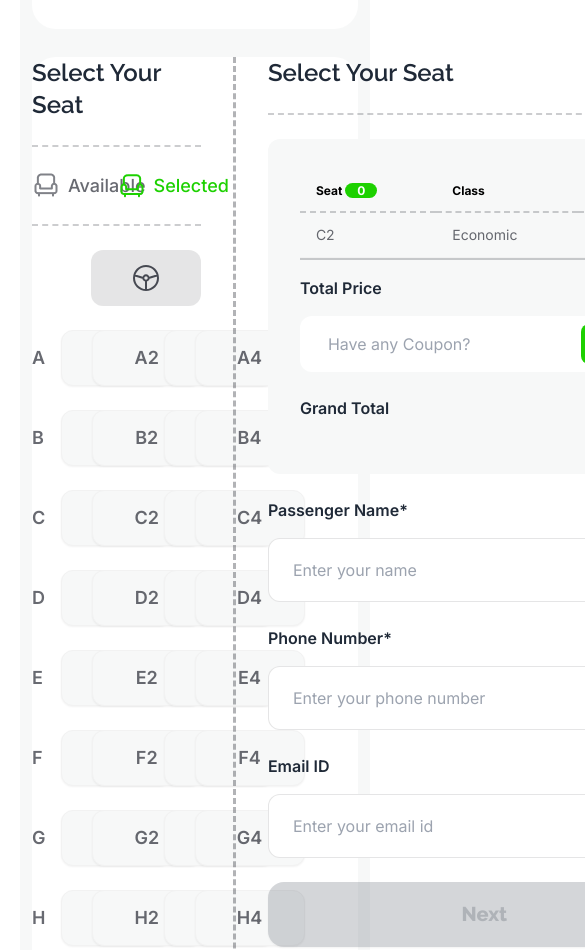
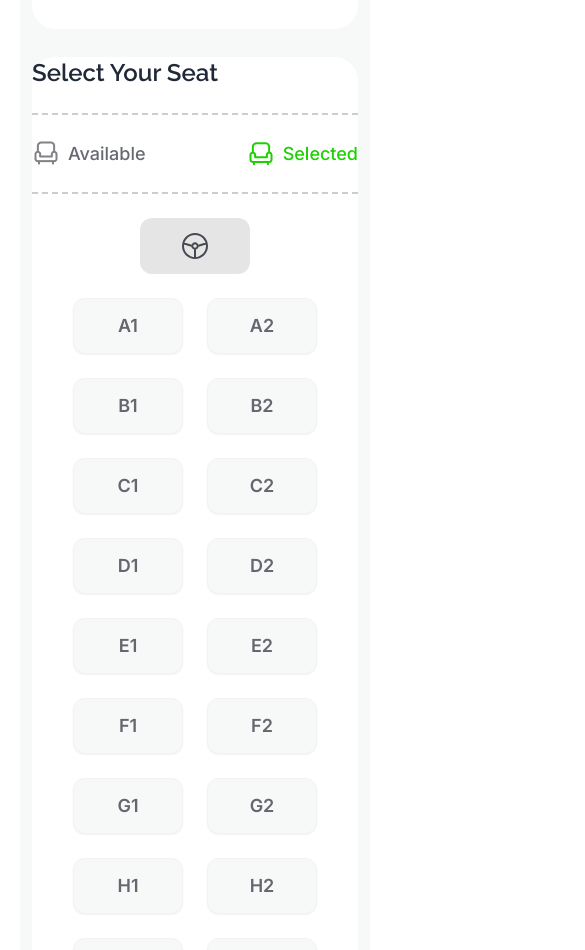
Before and after one commit to najim2004/my-fifth-assignment, a plain HTML site: page index.html in a window 390 px wide. Shown: the part 2849-3799 px from the top of the page, 585 px wide, since content can reach past the window. Drawn offline with nearby package versions, Linux system fonts and the light colour scheme.

Commit message:
Added ticket booking section design with responsive

```diff
--- a/index.html
+++ b/index.html
@@ -206,7 +206,7 @@
 
         <!-- Tickets booking section start here -->
         <section
-            class="bg-[#F7F8F8] h-full py-[40px] px-3 lg:px-0 lg:py-[120px] rounded-[88px] border-t-[3px] border-[#1DD100]">
+            class="bg-[#F7F8F8] h-full py-[40px] px-3 lg:px-0 lg:py-[120px] rounded-[44px] lg:rounded-[88px] border-t-[3px] border-[#1DD100]">
             <div class="container max-w-[1171px] mx-auto h-full">
                 <h3 class="lg:text-[40px] text-[25px] font-bold text-center raleway">P.H Paribahan</h3>
                 <p class="text-[18px] text-center mx-auto mt-5 max-w-[736px] common-color">Yes, you can run unit tests
@@ -270,7 +270,7 @@
                         </h3>
                     </div>
                 </div>
-                <div class="bg-white min-h-[200px] lg:p-8 rounded-[24px] flex h-full gap-8">
+                <div class="bg-white min-h-[200px] lg:p-8 rounded-[24px] lg:flex h-full gap-9">
                     <div class="">
                         <h3 class="raleway text-2xl font-semibold">Select Your Seat</h3>
                         <hr class="border-dashed border-t-[2px] border-[rgba(3,7,18,0.20)] my-6">
@@ -287,15 +287,17 @@
 
                         <!-- seat selecting area -->
                         <div class="">
-                            <div class="flex mb-6 justify-end">
+
+                            <div class="flex mb-6 justify-center lg:justify-end">
                                 <div
                                     class="h-[56px] w-[110px] rounded-xl flex items-center justify-center bg-[rgba(3,7,18,0.10)]">
                                     <img src="./images/driver-seat.svg" alt="">
                                 </div>
                             </div>
-                            <div class="flex gap-[26px] items-center">
+
+                            <div class="flex gap-[26px] justify-center items-center">
                                 <div
-                                    class="common-color text-[18px] font-semibold grid grid-cols-1 gap-6 *:h-[56px] *:flex *:items-center">
+                                    class="hidden common-color text-[18px] font-semibold lg:grid grid-cols-1 gap-6 *:h-[56px] *:flex *:items-center">
                                     <div class="">A</div>
                                     <div class="">B</div>
                                     <div class="">C</div>
@@ -307,7 +309,7 @@
                                     <div class="">I</div>
                                     <div class="">J</div>
                                 </div>
-                                <div class="flex gap-[66px]">
+                                <div class="flex justify-center flex-wrap lg:flex-nowrap gap-[66px]">
 
                                     <div
                                         class="grid grid-cols-2 *:h-[56px] *:w-[110px] *:bg-[#F7F8F8] *:rounded-xl text-[18px] font-semibold common-color gap-6">
@@ -399,14 +401,14 @@
                             </div>
                         </div>
                     </div>
-                    <hr class="h-[1000px] border-dashed border-l-[3px] border-[rgba(3,7,18,0.30)] transform-[90deg]">
+                    <hr class="min-h-[1000px] hidden lg:flex border-dashed border-l-[3px] border-[rgba(3,7,18,0.30)] transform-[90deg]">
 
-                    <div class="">
+                    <div class="p-3">
                         <div class="">
                             <h3 class="raleway text-2xl font-semibold">Select Your Seat</h3>
                             <hr class="w-full border-dashed border-t-[2px] border-[rgba(3,7,18,0.20)] my-6">
                         </div>
-                        <div class="min-w-[433px] min-h-[335px] bg-[#F7F8F8] p-8 rounded-xl">
+                        <div class="lg:min-w-[433px] min-h-[335px] bg-[#F7F8F8] p-2 lg:mx-0 lg:p-8 rounded-xl">
 
                             <div class="overflow-x-auto">
                                 <table class="table">
@@ -437,7 +439,7 @@
                                     <p class="">BDT <span>1100</span></p>
                                 </div>
                                 <div class="bg-white h-[56px] rounded-xl flex items-center p-2 mt-4 mb-6">
-                                    <input class="outline-none flex-1 h-full pl-5" type="text"
+                                    <input class="outline-none w-[80%] lg:flex-1 h-full pl-5" type="text"
                                         placeholder="Have any Coupon?">
                                     <button
                                         class="btn-ghost font-semibold rounded-lg w-[80px] h-[40px] common-bg text-white">Apply</button>
```
